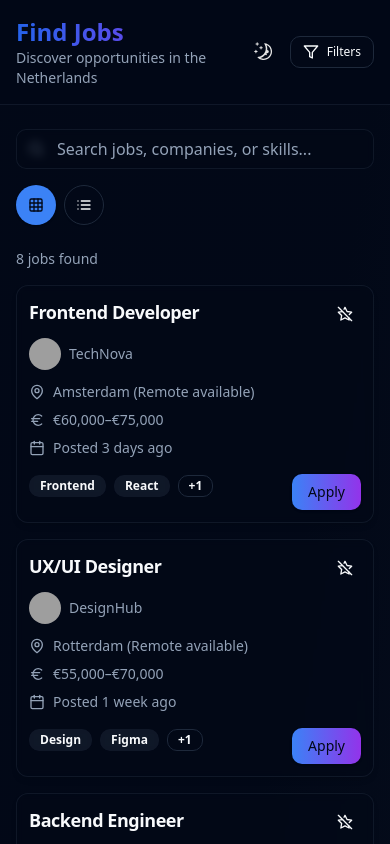
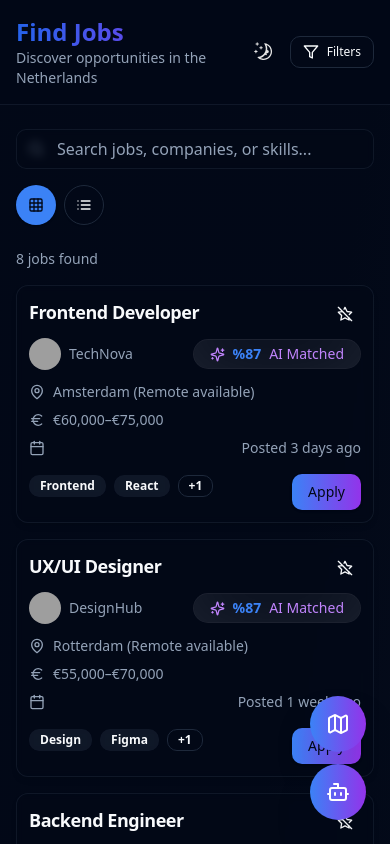
Before and after one commit to ali-melllo/doris, a Next.js app: page /jobs in a window 390 px wide. Shown: the top 844 px of the page. Built offline with nearby package versions, Linux system fonts and the light colour scheme; grey boxes are pictures that could not be loaded.

Commit message:
houses update

```diff
--- a/src/app/jobs/page.tsx
+++ b/src/app/jobs/page.tsx
@@ -1,8 +1,8 @@
 "use client"
 
-import { useState, useEffect } from "react"
+import { useState, useEffect, useRef } from "react"
 import { motion, AnimatePresence } from "framer-motion"
-import { Search, MapPin, Briefcase, Calendar, Star, StarOff, Filter, X, Grid, List, Euro } from "lucide-react"
+import { Search, MapPin, Briefcase, Calendar, Star, StarOff, Filter, X, Grid, List, Euro, Sparkles, Map, Bot, Send } from "lucide-react"
 import { Button } from "@/components/ui/button"
 import { Input } from "@/components/ui/input"
 import { Card, CardContent, CardFooter, CardHeader, CardTitle } from "@/components/ui/card"
@@ -16,6 +16,8 @@ import { Select, SelectContent, SelectItem, SelectTrigger, SelectValue } from "@
 import { Slider } from "@/components/ui/slider"
 import { Switch } from "@/components/ui/switch"
 import { ModeToggle } from "@/components/mode-toggle"
+import Link from "next/link"
+import { Sheet, SheetContent, SheetTrigger } from "@/components/ui/sheet"
 
 // Mock job data
 const jobsData = [
@@ -138,6 +140,21 @@ export default function JobsPage() {
   const [isMobileFilterOpen, setIsMobileFilterOpen] = useState(false)
   const [filteredJobs, setFilteredJobs] = useState(jobsData)
   const [isLoading, setIsLoading] = useState(true)
+
+     // AI Chat states
+     const [isAiChatOpen, setIsAiChatOpen] = useState(false)
+     const [chatMessages, setChatMessages] = useState<any[]>([
+         {
+             id: "1",
+             content:
+                 "Hello! I'm your AI housing assistant. I can help you find the perfect home based on your preferences, budget, and lifestyle. What kind of housing are you looking for?",
+             sender: "ai",
+             timestamp: new Date(Date.now() - 300000),
+         },
+     ])
+     const [chatInput, setChatInput] = useState("")
+     const [isTyping, setIsTyping] = useState(false)
+     const chatScrollRef = useRef<HTMLDivElement>(null)
 
   // Simulate loading
   useEffect(() => {
@@ -502,7 +519,6 @@ export default function JobsPage() {
                         ))}
                       </div>
                     </div>
-
                     <div className="flex space-x-2 pt-4">
                       <Button onClick={resetFilters} variant="outline" className="flex-1">
                         Reset
@@ -598,8 +614,7 @@ export default function JobsPage() {
             {/* Job Cards */}
             {isLoading ? (
               <div
-                className={`grid gap-4 ${
-                  viewMode === "grid" ? "grid-cols-1 sm:grid-cols-2 lg:grid-cols-2 xl:grid-cols-3" : "grid-cols-1"
+                className={`grid gap-4 ${viewMode === "grid" ? "grid-cols-1 sm:grid-cols-2 lg:grid-cols-2 xl:grid-cols-3" : "grid-cols-1"
                   }`}
               >
                 {[...Array(6)].map((_, index) => (
@@ -608,8 +623,7 @@ export default function JobsPage() {
               </div>
             ) : filteredJobs.length > 0 ? (
               <div
-                className={`grid gap-4 ${
-                  viewMode === "grid" ? "grid-cols-1 sm:grid-cols-2 lg:grid-cols-2 xl:grid-cols-3" : "grid-cols-1"
+                className={`grid gap-4 ${viewMode === "grid" ? "grid-cols-1 sm:grid-cols-2 lg:grid-cols-2 xl:grid-cols-3" : "grid-cols-1"
                   }`}
               >
                 <AnimatePresence>
@@ -623,8 +637,7 @@ export default function JobsPage() {
                       transition={{ duration: 0.2 }}
                     >
                       <Card
-                        className={`bg-card/50 p-3 backdrop-blur-sm border border-border/50 shadow-md hover:shadow-lg transition-all duration-300 ${
-                          viewMode === "list" ? "flex flex-col md:flex-row md:items-center" : ""
+                        className={`bg-card/50 p-3 backdrop-blur-sm border border-border/50 shadow-md hover:shadow-lg transition-all duration-300 ${viewMode === "list" ? "flex flex-col md:flex-row md:items-center" : ""
                           }`}
                       >
                         <div className={viewMode === "list" ? "flex-1" : ""}>
@@ -646,12 +659,25 @@ export default function JobsPage() {
                             </div>
                           </CardHeader>
                           <CardContent className={`pb-2 ${viewMode === "list" ? "md:py-4" : ""}`}>
-                            <div className="flex items-center space-x-2 mb-3">
+                            <div className="flex items-center justify-between space-x-2 mb-3">
+                              <div className="flex items-center gap-2">
+
                               <Avatar className="w-8 h-8">
                                 <AvatarImage src={job.logo || "/placeholder.svg"} alt={job.company} />
                                 <AvatarFallback>{job.company.substring(0, 2)}</AvatarFallback>
                               </Avatar>
                               <span className="font-medium">{job.company}</span>
+                              </div>
+
+                              <div className="ml-auto">
+                                <div className="relative rounded-2xl flex items-center gap-2 border dark:text-purple-400 font-medium text-purple-500 bg-background text-sm px-4 py-1 [box-shadow:0_0_0_1px_rgba(0,0,0,.03),0_2px_4px_rgba(0,0,0,.05),0_12px_24px_rgba(0,0,0,.05)] transform-gpu dark:[border:1px_solid_rgba(255,255,255,.1)] dark:[box-shadow:0_-20px_80px_-20px_#ffffff1f_inset]">
+                                  <Sparkles size={15} />
+                                  <p className="text-primary font-bold">%{"87"} </p>
+
+                                  AI Matched
+
+                                </div>
+                              </div>
                             </div>
                             <div className="space-y-2">
                               <div className="flex items-center space-x-2 text-sm text-muted-foreground">
@@ -664,7 +690,8 @@ export default function JobsPage() {
                                 <Euro className="w-4 h-4" />
                                 <span>{job.salary}</span>
                               </div>
-                              <div className="flex items-center space-x-2 text-sm text-muted-foreground">
+                              <div className="flex justify-between items-center space-x-2 text-sm text-muted-foreground">
+
                                 <Calendar className="w-4 h-4" />
                                 <span>Posted {job.postedDate}</span>
                               </div>
@@ -673,8 +700,7 @@ export default function JobsPage() {
                         </div>
                         <CardFooter className={`${viewMode === "list" ? "md:border-l md:pl-6 md:pr-4 md:py-4" : ""}`}>
                           <div
-                            className={`flex ${
-                              viewMode === "list"
+                            className={`flex ${viewMode === "list"
                                 ? "flex-col md:flex-row md:items-center md:space-x-4"
                                 : "justify-between items-center w-full"
                               }`}
@@ -721,6 +747,104 @@ export default function JobsPage() {
                 </Button>
               </div>
             )}
+
+             {/* AI Chat Fixed Button */}
+             <motion.div
+                initial={{ opacity: 0, scale: 0.8 }}
+                animate={{ opacity: 1, scale: 1 }}
+                transition={{ delay: 0.5 }}
+                className="fixed bottom-6 right-6 z-40"
+            >
+                <div className="flex flex-col gap-3">
+                    <Button className="size-14 shadow-2xl rounded-full bg-gradient-to-r from-blue-500 to-purple-600 hover:from-blue-600 hover:to-purple-700 transition-all duration-200 group">
+                        <Link href={'/map'}>
+                            <Map className="stroke-white"/>
+                        </Link>
+                    </Button>
+
+                    <Sheet open={isAiChatOpen} onOpenChange={setIsAiChatOpen}>
+                        <SheetTrigger asChild>
+                            <Button
+                                className="size-14 shadow-2xl rounded-full bg-gradient-to-r from-blue-500 to-purple-600 hover:from-blue-600 hover:to-purple-700 transition-all duration-200 group"
+                            >
+                                <Bot className="w-6 h-6 stroke-white group-hover:scale-110 transition-transform" />
+                            </Button>
+                        </SheetTrigger>
+                        <SheetContent side="right" className="w-[90%] sm:w-[400px] p-0 flex flex-col">
+                            {/* Chat Header */}
+                            <div className="p-4 border-b border-border/50 bg-gradient-to-r from-blue-500/10 to-purple-500/10">
+                                <div className="flex items-center space-x-3">
+                                    <div className="w-10 h-10 bg-gradient-to-r from-blue-500 to-purple-600 rounded-full flex items-center justify-center">
+                                        <Bot className="w-5 h-5 text-white" />
+                                    </div>
+                                    <div>
+                                        <h3 className="font-semibold">Housing AI Assistant</h3>
+                                        <p className="text-sm text-muted-foreground">Ask me about housing options</p>
+                                    </div>
+                                </div>
+                            </div>
+
+                            {/* Chat Messages */}
+                            <ScrollArea className="flex-1 p-4" ref={chatScrollRef}>
+                                <div className="space-y-4">
+                                    {chatMessages.map((message) => (
+                                        <div
+                                            key={message.id}
+                                            className={`flex ${message.sender === "user" ? "justify-end" : "justify-start"}`}
+                                        >
+                                            <div
+                                                className={`max-w-[80%] rounded-lg p-3 ${message.sender === "user"
+                                                    ? "bg-gradient-to-r from-blue-500 to-purple-600 text-white"
+                                                    : "bg-muted/50 backdrop-blur-sm"
+                                                    }`}
+                                            >
+                                                <p className="text-sm leading-relaxed">{message.content}</p>
+                                                <p className="text-xs opacity-70 mt-1">
+                                                    {message.timestamp.toLocaleTimeString("en-US", {
+                                                        hour: "2-digit",
+                                                        minute: "2-digit",
+                                                    })}
+                                                </p>
+                                            </div>
+                                        </div>
+                                    ))}
+
+                                    {/* Typing Indicator */}
+                                    {isTyping && (
+                                        <div className="flex justify-start">
+                                            <div className="bg-muted/50 backdrop-blur-sm rounded-lg p-3">
+                                                <div className="flex space-x-1">
+                                                    <div className="w-2 h-2 bg-muted-foreground/60 rounded-full animate-bounce"></div>
+                                                    <div className="w-2 h-2 bg-muted-foreground/60 rounded-full animate-bounce delay-100"></div>
+                                                    <div className="w-2 h-2 bg-muted-foreground/60 rounded-full animate-bounce delay-200"></div>
+                                                </div>
+                                            </div>
+                                        </div>
+                                    )}
+                                </div>
+                            </ScrollArea>
+
+                            {/* Chat Input */}
+                            <div className="p-4 border-t border-border/50">
+                                <div className="flex items-center space-x-2">
+                                    <Input
+                                        value={chatInput}
+                                        onChange={(e) => setChatInput(e.target.value)}
+                                        placeholder="Ask about housing options..."
+                                        className="flex-1 outline-none"
+                                    />
+                                    <Button
+                                        disabled={!chatInput.trim()}
+                                        className="bg-gradient-to-r from-blue-500 to-purple-600 hover:from-blue-600 hover:to-purple-700"
+                                    >
+                                        <Send className="size-5 stroke-white" />
+                                    </Button>
+                                </div>
+                            </div>
+                        </SheetContent>
+                    </Sheet>
+                </div>
+            </motion.div>
           </div>
         </div>
       </div>
```
Lines whose indentation alone changed are shown as unchanged.
